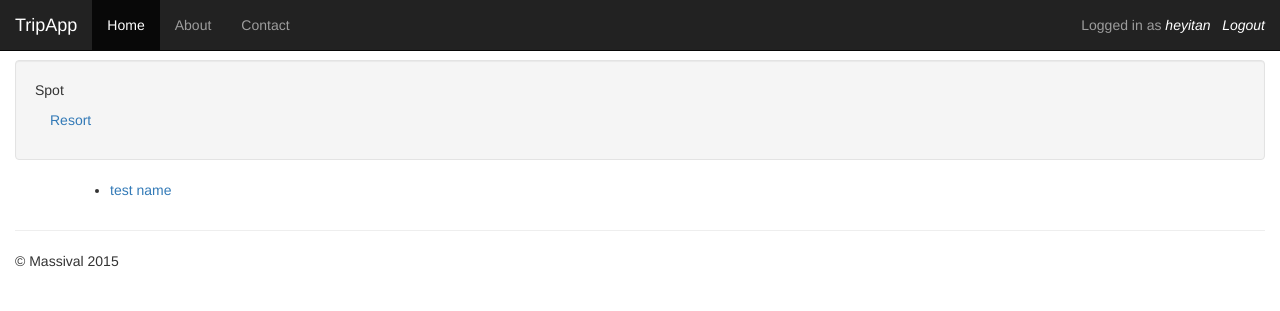
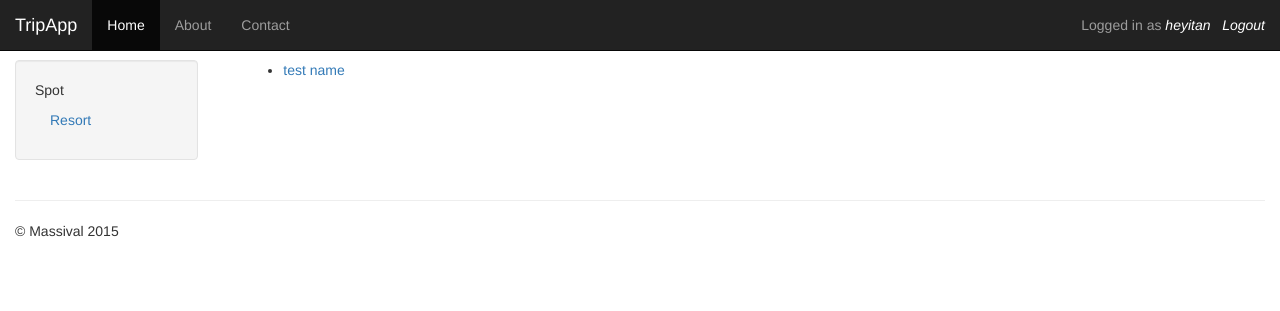
Before and after one commit to heyitan/trip, a Django app: page /trip/ in a window 1280 px wide; the page is wider, and only the part inside the window is pictured. Shown: the top 311 px of that part. Run offline with Django 3.2, Linux system fonts and the light colour scheme; data comes from the database, SQL or seed files in the repository; some libraries are stand-ins or nearby versions.

Commit message:
change layout of example

```diff
--- a/templates/trip/index.html
+++ b/templates/trip/index.html
@@ -5,11 +5,11 @@
     {%include "trip/nav_top.html"%}
 
         <div class="container-fluid">
-            <div class="row-fluid">
-                <div class="span2">
-    {%include "trip/nav_left.html"%}
+            <div class="row">
+                <div class="col-xs-2 col-md-2">
+                    {%include "trip/nav_left.html"%}
                 </div>
-                <div class="span10">
+                <div class="col-xs-10 col-md-8">
                     {%include body_template%}
                 </div><!--/span-->
             </div><!--/row-->
```
